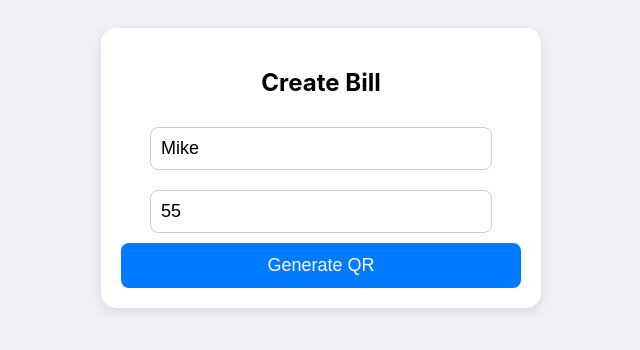
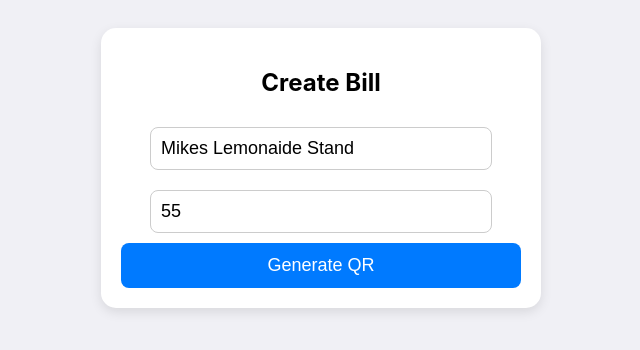
Before and after one commit to michaelkenealy/kiwi_app, a plain HTML site: page vendor.html in a window 1280 px wide. Shown: the whole page, without its empty margins (319-959 px from the left). Drawn offline with Linux system fonts and the light colour scheme.

Commit message:
Update vendor.html

```diff
--- a/vendor.html
+++ b/vendor.html
@@ -22,7 +22,7 @@
 
     <div class="card" id="setup-screen">
         <h2>Create Bill</h2>
-        <input type="text" id="vendorName" value="Mike">
+        <input type="text" id="vendorName" value="Mikes Lemonaide Stand">
         <input type="number" id="price" placeholder="Amount ($)" value="55">
         <button onclick="generateBill()">Generate QR</button>
     </div>
```
